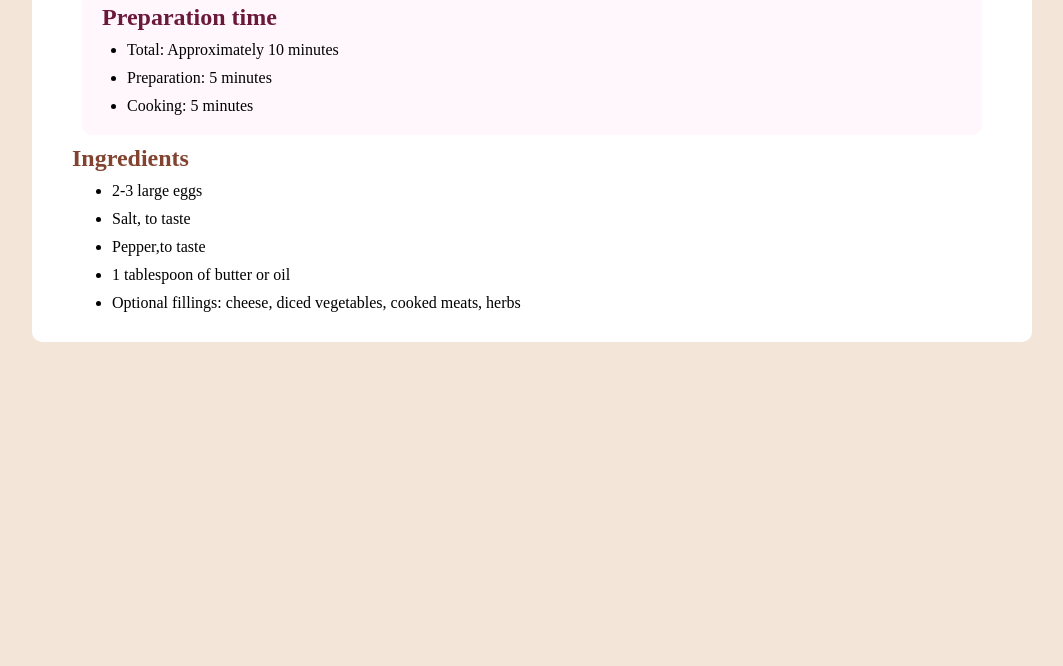
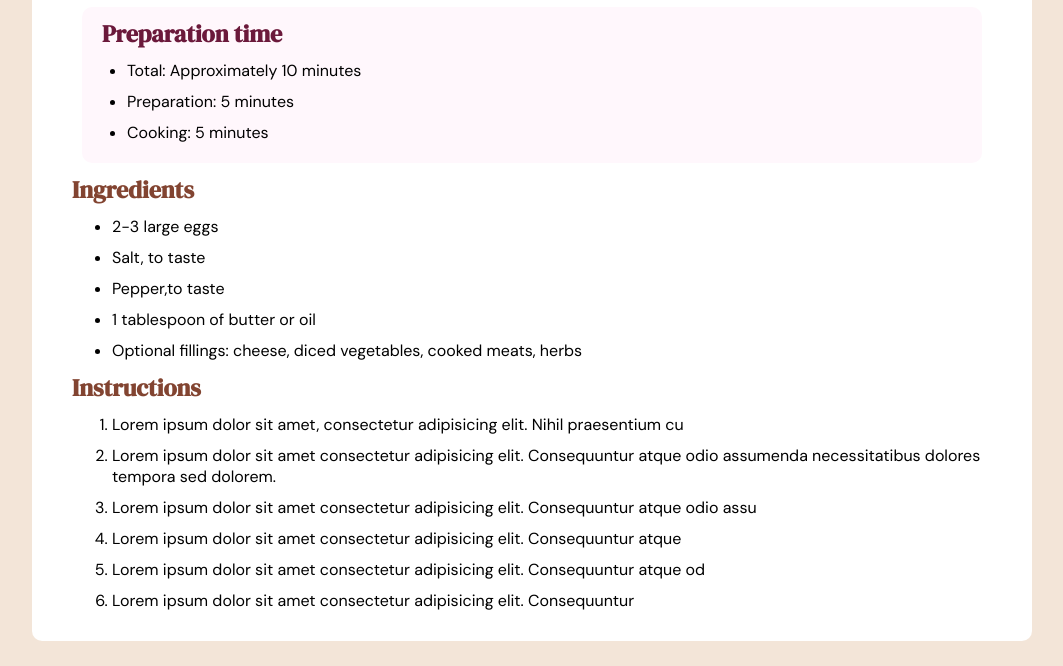
Before and after one commit to pirry007/sesion-08, a plain HTML site: page index.html in a window 1280 px wide. Shown: the part 538-1204 px from the top of the page, without its empty margins (108-1171 px from the left). Before the commit the page ends 905 px from the top, so only its background shows below. Drawn offline with Linux system fonts and the light colour scheme.

Commit message:
add instructions and apply font family

```diff
--- a/css/style.css
+++ b/css/style.css
@@ -1,3 +1,6 @@
+@import url('https://fonts.googleapis.com/css2?family=DM+Serif+Display:ital@0;1&display=swap');
+
+@import url('https://fonts.googleapis.com/css2?family=DM+Sans:ital,opsz,wght@0,9..40,100..1000;1,9..40,100..1000&family=DM+Serif+Display:ital@0;1&display=swap');
 * {
     margin: 0;
     box-sizing: border-box;
@@ -23,11 +26,17 @@ main {
 
 h1,h2 {
     color: #824431;
+    font-family: "DM Serif Display";
 }
 
 p {
+    font-family: "DM Sans";
 }
 
+li {
+    font-family: "DM Sans";
+    margin: 10px 0;
+}
 .preparationtime {
     background-color: #FFF7FC;
     border-radius: 10px;
@@ -42,7 +51,3 @@ p {
 
     margin: 5px;
 }
-
-ul li {
-    margin: 10px 0;
-}
--- a/index.html
+++ b/index.html
@@ -34,9 +34,38 @@
         <li>Salt, to taste</li>
         <li>Pepper,to taste</li>
         <li>1 tablespoon of butter or oil</li>
-        <li>Optional fillings: cheese, diced vegetables, cooked meats, herbs</li>
+        <li>
+          Optional fillings: cheese, diced vegetables, cooked meats, herbs
+        </li>
       </ul>
 
+
+      <h2>Instructions</h2>
+      <ol>
+        <li>
+          Lorem ipsum dolor sit amet, consectetur adipisicing elit. Nihil
+          praesentium cu
+        </li>
+        <li>
+          Lorem ipsum dolor sit amet consectetur adipisicing elit. Consequuntur
+          atque odio assumenda necessitatibus dolores tempora sed dolorem.
+        </li>
+        <li>
+          Lorem ipsum dolor sit amet consectetur adipisicing elit. Consequuntur
+          atque odio assu
+        </li>
+        <li>
+          Lorem ipsum dolor sit amet consectetur adipisicing elit. Consequuntur
+          atque
+        </li>
+        <li>
+          Lorem ipsum dolor sit amet consectetur adipisicing elit. Consequuntur
+          atque od
+        </li>
+        <li>
+          Lorem ipsum dolor sit amet consectetur adipisicing elit. Consequuntur
+        </li>
+      </ol>
     </main>
   </body>
 </html>
```
Lines whose indentation alone changed are shown as unchanged.
